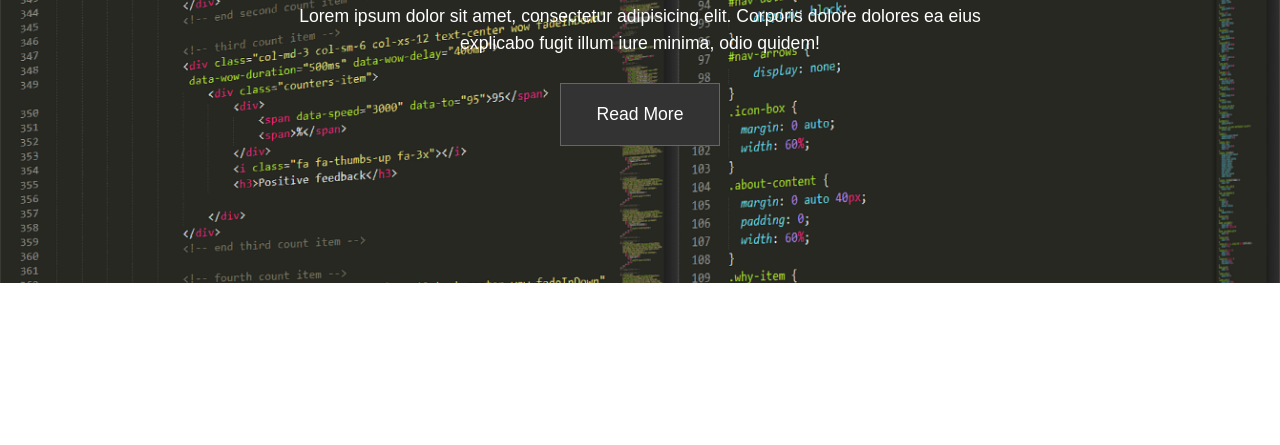
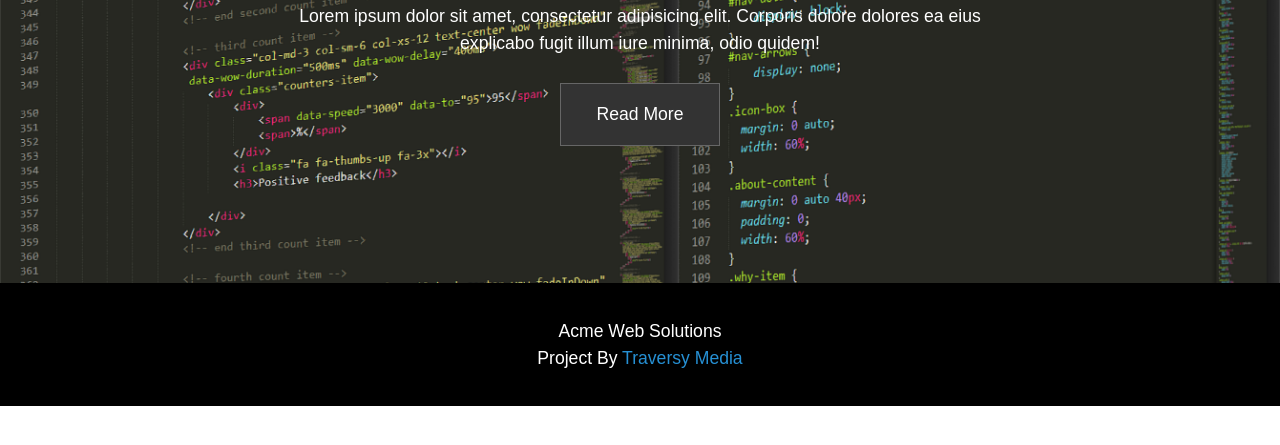
Before and after one commit to OlegNelasy/homework2, a plain HTML site: page index.html in a window 1280 px wide. Shown: the part 167-612 px from the top of the page. Drawn offline with Linux system fonts and the light colour scheme.

Commit message:
add footer to the site
aadded footer to the site

```diff
--- a/css/styles.css
+++ b/css/styles.css
@@ -38,9 +38,13 @@ header {
     /*opacity: 0.4; Непонмаю как сделать
     бекграунд прозрачым незадев содержимое?*/
 }
-.bg-amg{
+footer {
+    text-align: center;
+    background: black;
+    padding: 2em;
+    width: 100%;
+}
 
-}
 .headerbaner{
     margin-left: auto;
     margin-right: auto;
@@ -57,3 +61,21 @@ header {
     border: 1px solid #666;
     margin: 0.5em 0;
 }
+
+.footerblok{
+    display: inline-block;
+    color: white;
+    margin: 0 19%;
+}
+
+.blank{
+    text-decoration: none;
+    color: #2690d4;
+}
+
+.blank:visited {
+    color: #2690d4;
+}
+.blank:hover{
+    color: white;
+}
--- a/index.html
+++ b/index.html
@@ -14,5 +14,11 @@
             <a href="#" class="headerbottom">Read More</a>
         </div>
     </header>
+    <footer>
+        <div class="footerblok">Acme Web Solutions</div>
+        <div class="footerblok">Project By
+            <a href="https://traversymedia.com/" class="blank">Traversy Media</a>
+        </div>
+    </footer>
 </body>
 </html>
```
